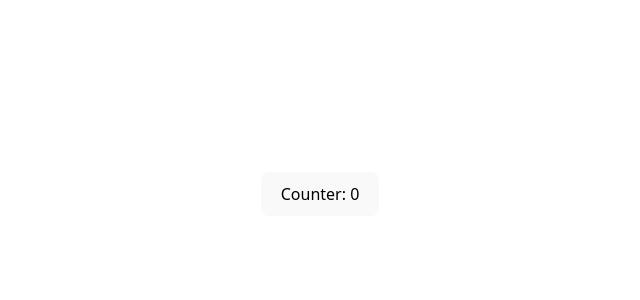
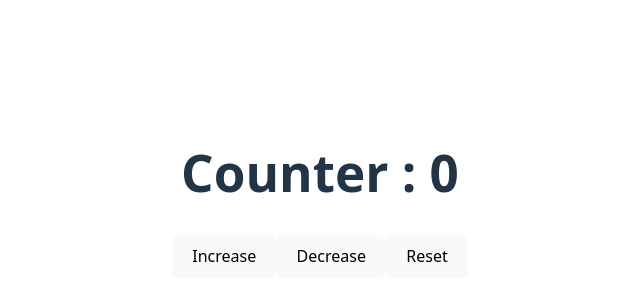
Before and after one commit to Priyo61/reactClass, a React (Vite) app in the folder app/: page / in a window 1280 px wide. Shown: the part 206-506 px from the top of the page, without its empty margins (320-960 px from the left). Built offline with nearby package versions, Linux system fonts and the light colour scheme.

Commit message:
add counter fnc

```diff
--- a/app/src/App.jsx
+++ b/app/src/App.jsx
@@ -7,14 +7,25 @@ import { use } from "react";
 function App() {
   const [count, setCount] = useState(0);
 
-  function onclick() {
+  function onclickIncrease() {
     setCount(count + 1);
+  }
+  function onclickDecrease() {
+    setCount(count - 1);
+  }
+  function Reset() {
+    setCount(0);
   }
 
   return (
-    <div>
-      <button onClick={onclick}>Counter: {count}</button>
-    </div>
+    <>
+      <h1>Counter : {count}</h1>
+      <div>
+        <button onClick={onclickIncrease}>Increase</button>
+        <button onClick={onclickDecrease}>Decrease</button>
+        <button onClick={Reset}>Reset</button>
+      </div>
+    </>
   );
 }
 
```
